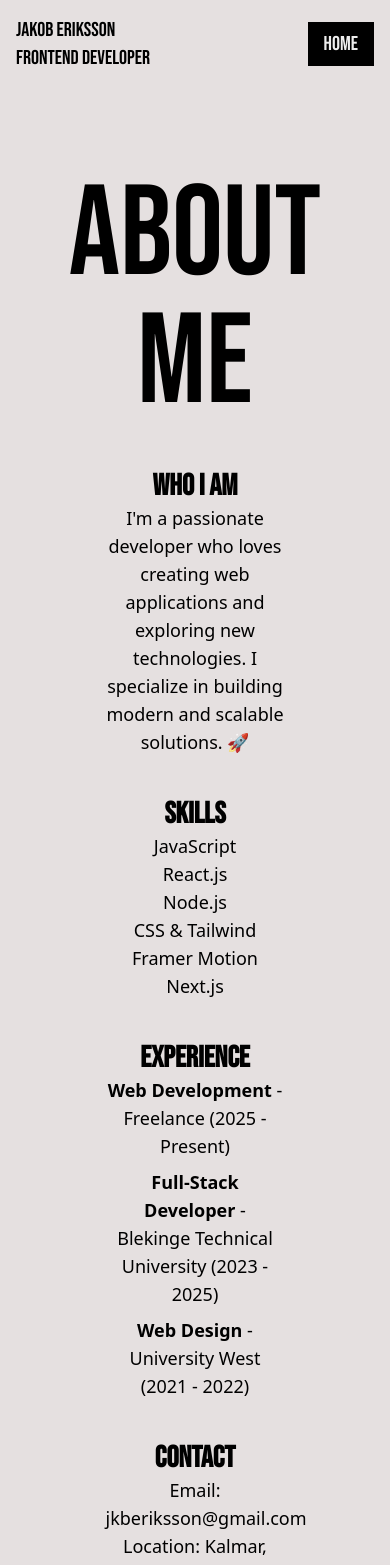
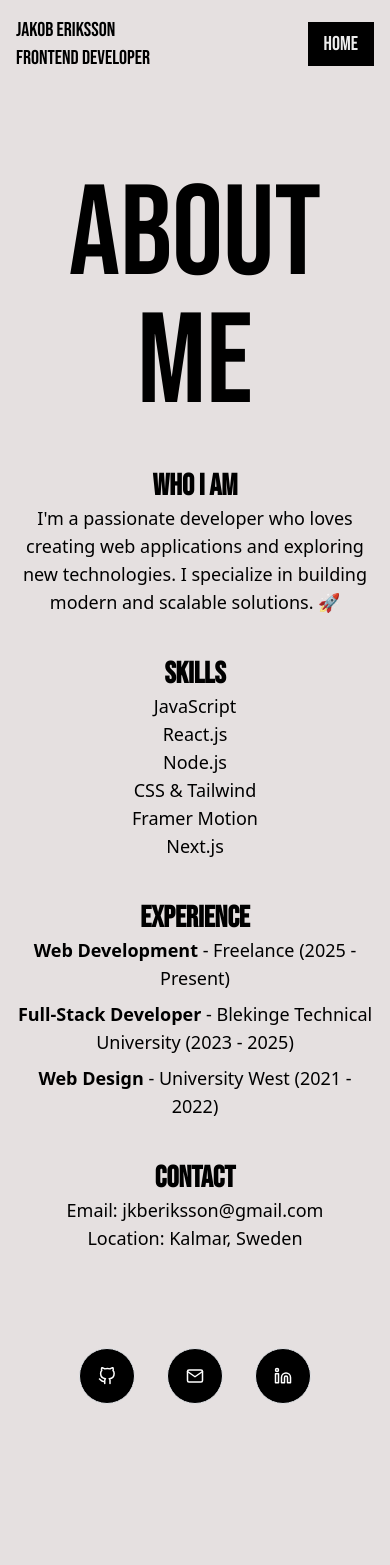
Before and after one commit to jkberiksson/portfolio, a React (Vite) app: page /about in a window 390 px wide. Shown: the top 1565 px of the page. After the commit the page ends 1420 px from the top, so only its background shows below. Built offline with nearby package versions, Linux system fonts and the light colour scheme.

Commit message:
Update About page layout for better responsiveness

```diff
--- a/src/pages/About.jsx
+++ b/src/pages/About.jsx
@@ -9,7 +9,7 @@ export default function About() {
             {/* Content Grid (Similar to Work Page) */}
             <div>
                 {/* About Section */}
-                <div className='w-1/2 m-auto mb-10'>
+                <div className='lg:w-1/2 lg:m-auto mb-10'>
                     <h2 className='text-3xl font-bold'>Who I Am</h2>
                     <p className='text-lg font-sans'>
                         I'm a passionate developer who loves creating web applications and exploring new technologies. I specialize in
@@ -18,7 +18,7 @@ export default function About() {
                 </div>
 
                 {/* Skills Section */}
-                <div className='w-1/2 m-auto mb-10'>
+                <div className='lg:w-1/2 lg:m-auto mb-10'>
                     <h2 className='text-3xl font-bold'>Skills</h2>
                     <ul className='text-lg font-sans'>
                         <li>JavaScript</li>
@@ -31,7 +31,7 @@ export default function About() {
                 </div>
 
                 {/* Experience Section */}
-                <div className='w-1/2 m-auto mb-10'>
+                <div className='lg:w-1/2 lg:m-auto mb-10'>
                     <h2 className='text-3xl font-bold'>Experience</h2>
                     <div className='text-lg space-y-2 font-sans'>
                         <p>
@@ -47,7 +47,7 @@ export default function About() {
                 </div>
 
                 {/* Contact Section */}
-                <div className='w-1/2 m-auto mb-10'>
+                <div className='lg:w-1/2 lg:m-auto mb-10'>
                     <h2 className='text-3xl font-bold'>Contact</h2>
                     <p className='text-lg  font-sans'>Email: jkberiksson@gmail.com</p>
                     <p className='text-lg  font-sans'>Location: Kalmar, Sweden</p>
```
